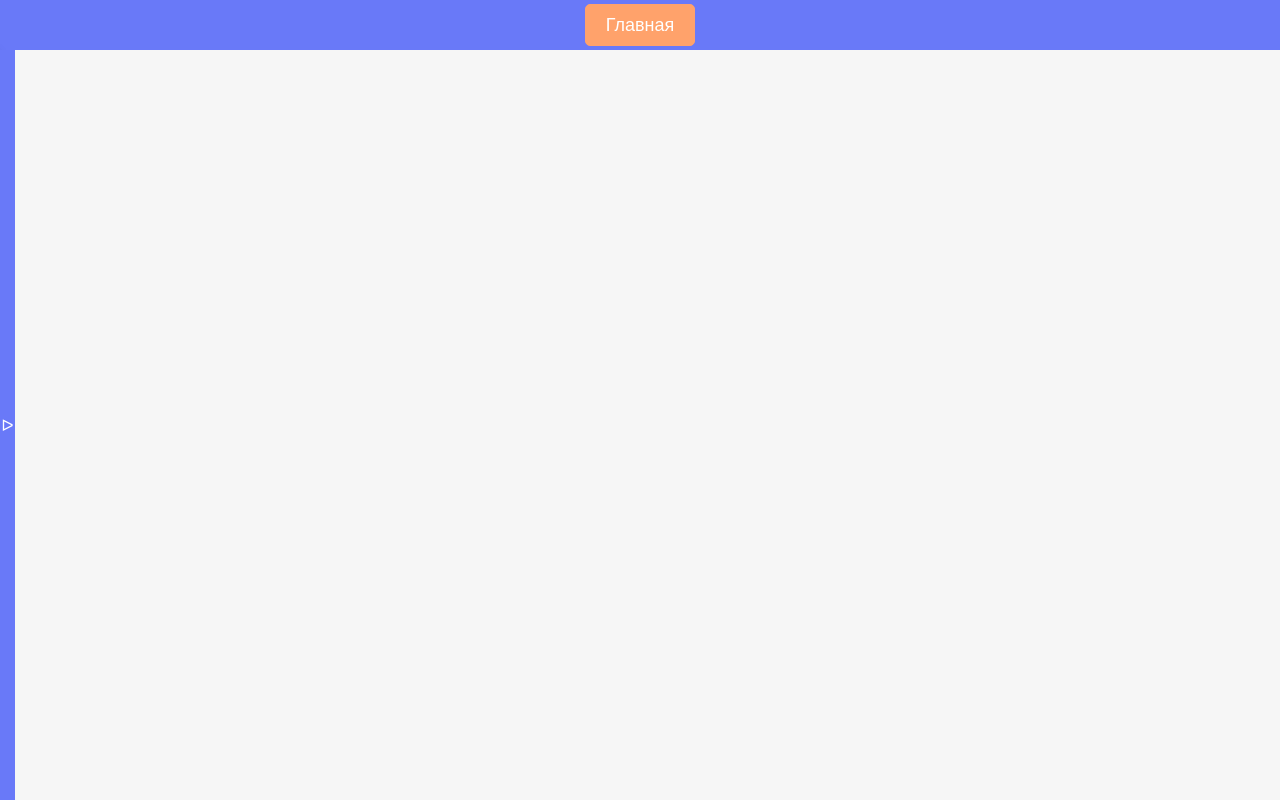
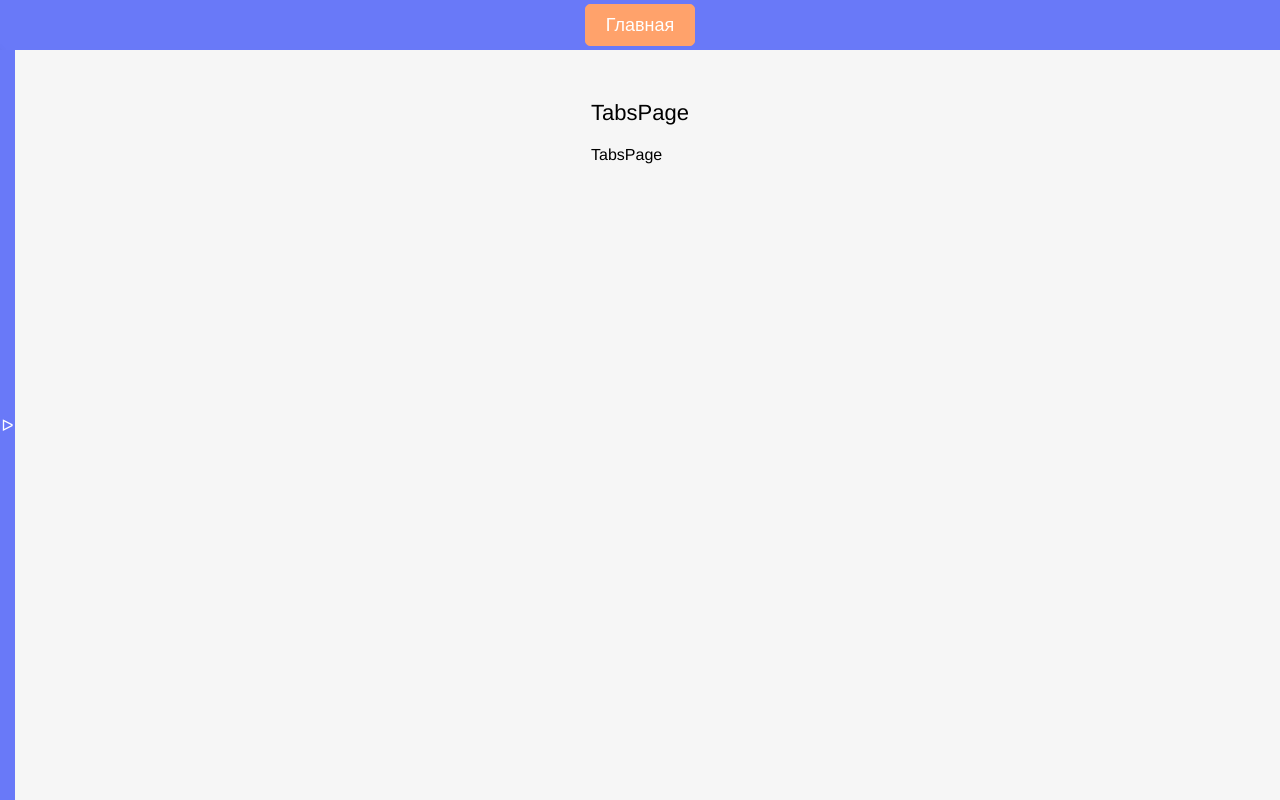
Before and after one commit to Crash2022/Vue-Design, a Vue app: page /tabs in a window 1280 px wide. Built offline with nearby package versions, Linux system fonts and the light colour scheme.

Commit message:
add: TabsPage empty

```diff
--- a/src/components/Layouts/SidebarLayout.vue
+++ b/src/components/Layouts/SidebarLayout.vue
@@ -27,6 +27,7 @@ const links = ref([
     {name: 'Инпуты', href: '/inputs'},
     {name: 'Чекбокс', href: '/checkbox'},
     {name: 'Радио-кнопка', href: '/radiobutton'},
+    {name: 'Табы', href: '/tabs'},
 ])
 
 // экспорт без setup
--- /dev/null
+++ b/src/pages/TabsPage.vue
@@ -0,0 +1,14 @@
+<template>
+    <div class="heading_2">TabsPage</div>
+    <div>
+        TabsPage
+    </div>
+</template>
+
+<script setup>
+
+</script>
+
+<style lang="scss" scoped>
+
+</style>
--- a/src/router/index.ts
+++ b/src/router/index.ts
@@ -5,6 +5,7 @@ import ButtonsPage from "@/pages/ButtonsPage.vue"
 import InputsPage from '@/pages/InputsPage.vue'
 import CheckboxPage from "@/pages/CheckboxPage.vue"
 import RadiobuttonPage from "@/pages/RadiobuttonPage.vue"
+import TabsPage from "@/pages/TabsPage.vue"
 
 const routes: Array<RouteRecordRaw> = [
   {
@@ -31,6 +32,10 @@ const routes: Array<RouteRecordRaw> = [
     path: '/radiobutton',
     component: RadiobuttonPage
   },
+  {
+    path: '/tabs',
+    component: TabsPage
+  },
 ]
 
 const router = createRouter({
```
Also changed, not shown: src/shared/ui/CustomUI/CustomTab.vue (added, +13 -0 lines).
